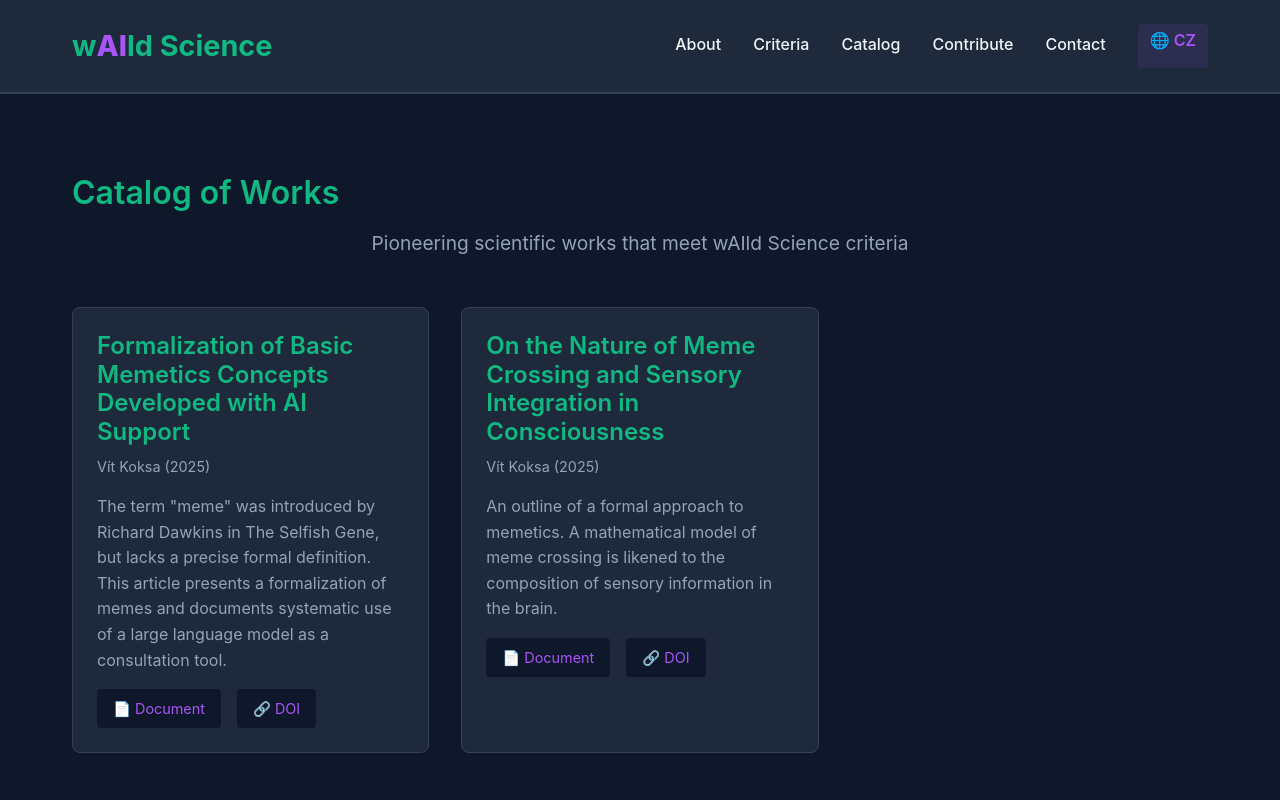
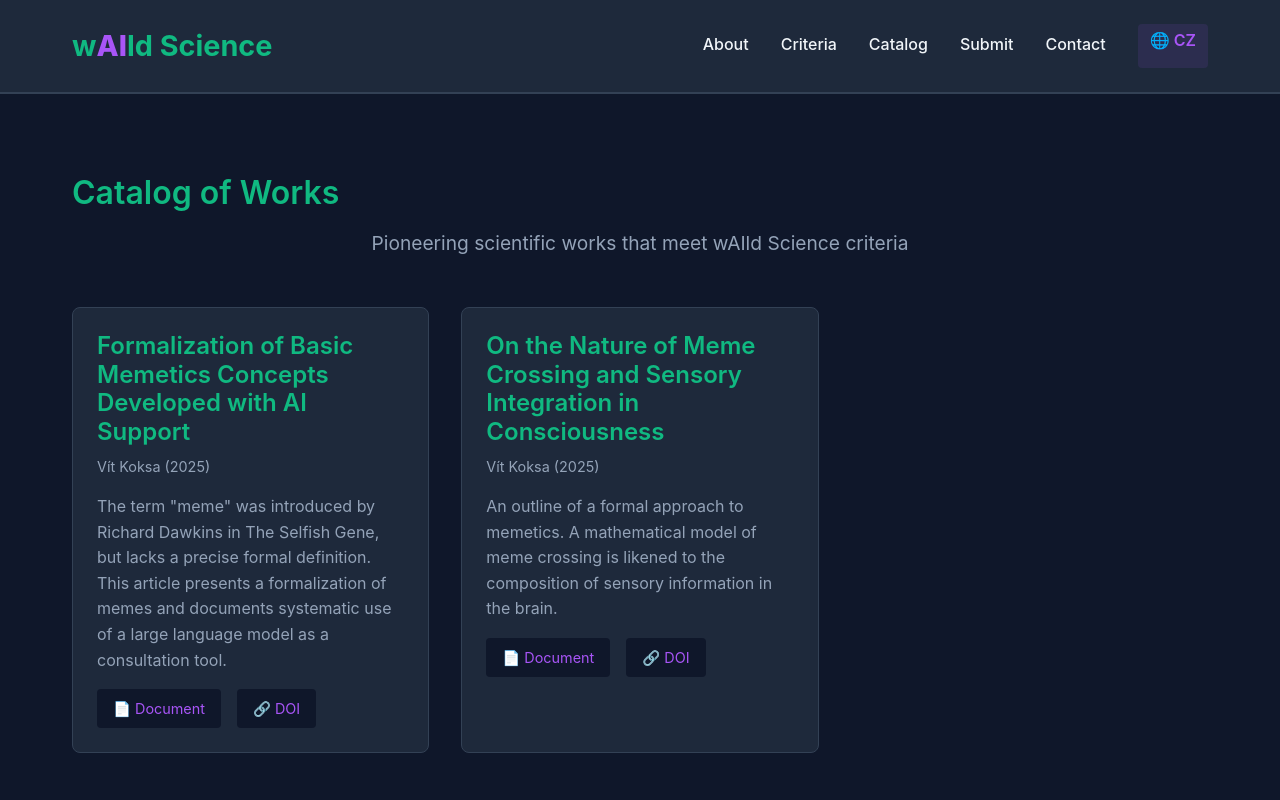
Before and after one commit to widc/waildscience, a plain HTML site: page en/catalog.html in a window 1280 px wide. Shown: the top 800 px of the page. Drawn offline with Linux system fonts and the light colour scheme.

Commit message:
Update catalog.html

```diff
--- a/en/catalog.html
+++ b/en/catalog.html
@@ -18,7 +18,7 @@
                 <a href="index.html#about">About</a>
                 <a href="index.html#criteria">Criteria</a>
                 <a href="catalog.html">Catalog</a>
-                <a href="index.html#submit">Contribute</a>
+                <a href="index.html#submit">Submit</a>
                 <a href="index.html#contact">Contact</a>
                 <a href="../catalog.html" class="lang-switch">🌐 CZ</a>
             </nav>
```
